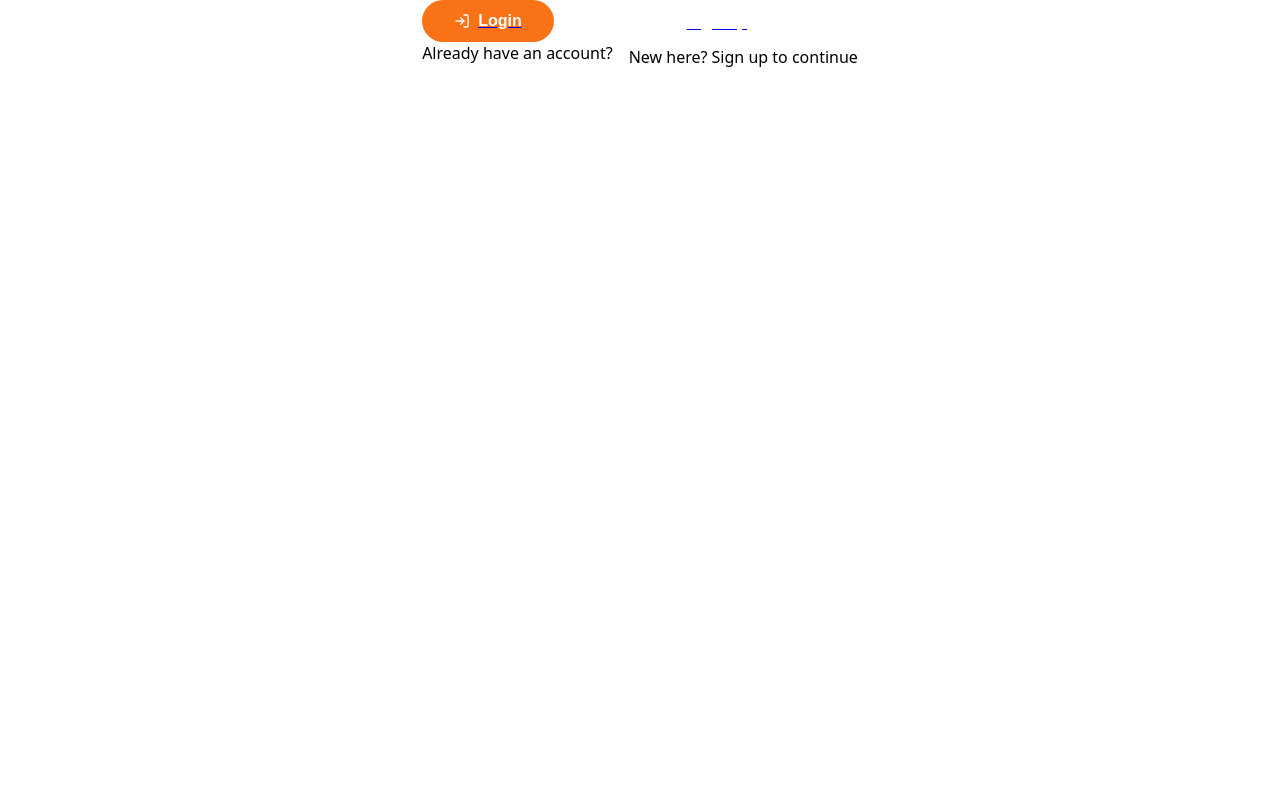
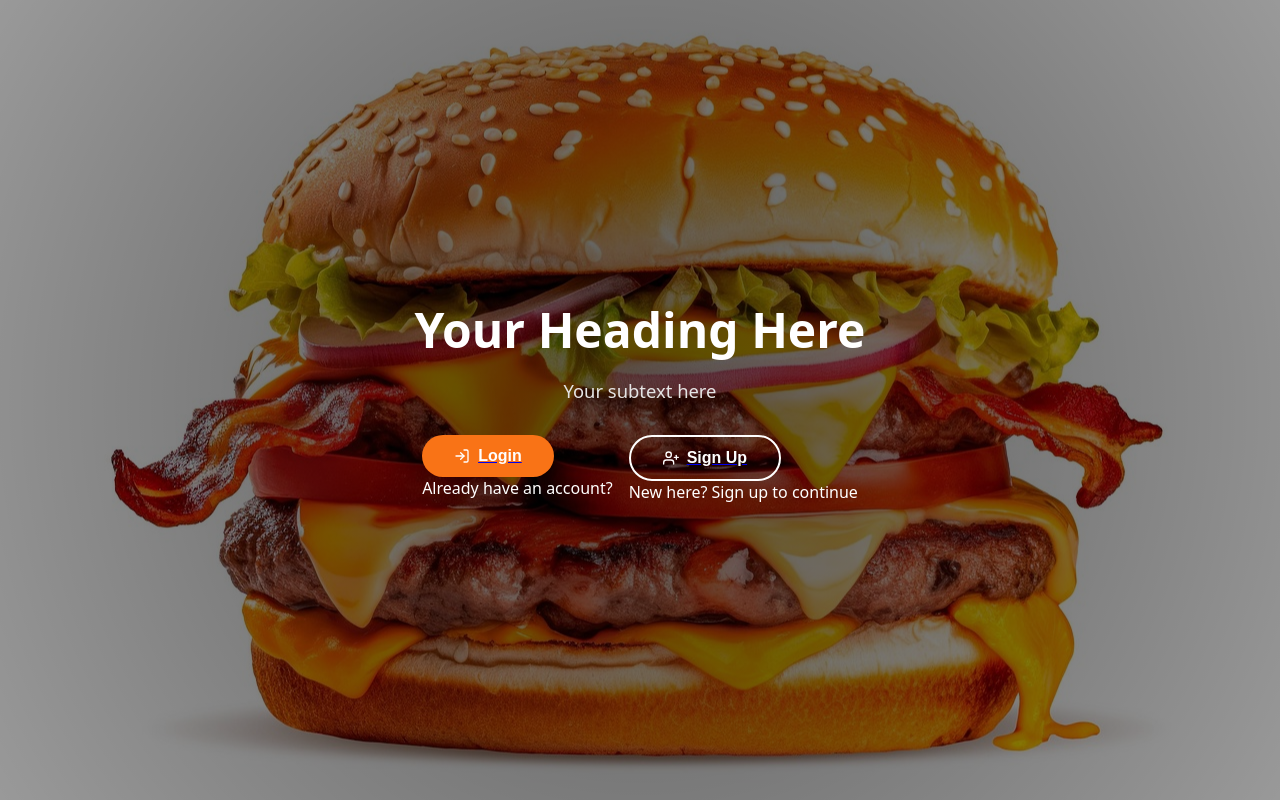
Before and after one commit to Eisha373/Bitezone, a React (Vite) app: page / in a window 1280 px wide. Built offline with nearby package versions, Linux system fonts and the light colour scheme.

Commit message:
fixed rendering issue of welcome page

```diff
--- a/src/App.jsx
+++ b/src/App.jsx
@@ -1,4 +1,5 @@
 import { BrowserRouter, Routes, Route } from "react-router-dom";
+import { Welcome } from "./pages/Welcome";
 import { Login } from "./pages/auth/Login";
 import { Signup } from "./pages/auth/Signup";
 import { Logout } from "./pages/auth/Logout";
@@ -12,7 +13,6 @@ import { OrdersList } from "./pages/admin/OrdersList";
 import { OrderTracking } from "./pages/customer/OrderTracking";
 import { CartProvider } from "./context/CartContext";
 import { ProductsManagement } from "./pages/admin/ProductsManagement";
-import { Welcome } from "./pages/Welcome";
 import { ForgotPassword } from "./pages/auth/ForgotPassword";
 import {ResetPassword} from "./pages/auth/ResetPassword";
 import "./welcome.css";
--- a/src/auth.css
+++ b/src/auth.css
@@ -233,7 +233,6 @@
 }
 
 .status-message {
-  text-align: center;
   font-size: 0.9rem;
   margin: 8px 0;
 }
--- a/src/pages/Welcome.jsx
+++ b/src/pages/Welcome.jsx
@@ -20,6 +20,11 @@ export function Welcome() {
   }, [navigate]);
 
   return (
+  <div className="welcome-container">
+    <div className="welcome-overlay">
+      <h1 className="welcome-heading">Your Heading Here</h1>
+      <p className="welcome-subtext">Your subtext here</p>
+
       <div className="welcome-actions">
         <div className="welcome-action-group">
           <Link to="/login">
@@ -38,5 +43,7 @@ export function Welcome() {
           <span className="welcome-action-hint">New here? Sign up to continue</span>
         </div>
       </div>
+    </div>
+  </div>
 );
 }
```
Lines whose indentation alone changed are shown as unchanged.
